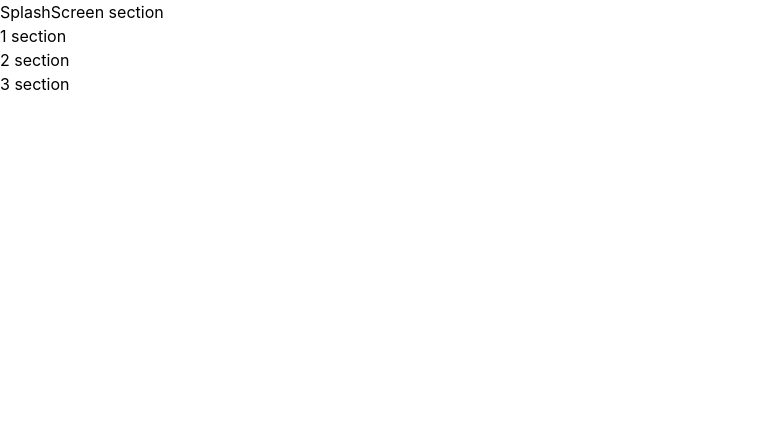
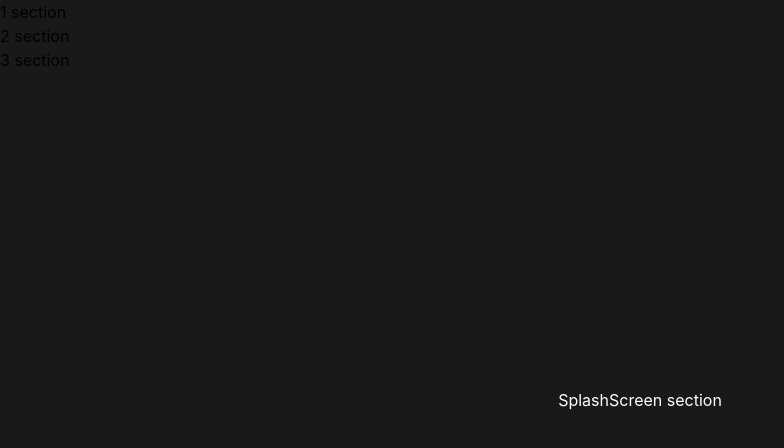
Before and after one commit to 97BORA/fragment, a React (Vite) app: page / in a window 1280 px wide. Shown: the top 448 px of the page, without its empty margins (0-784 px from the left). Built offline with nearby package versions, Linux system fonts and the light colour scheme.

Commit message:
Update 260702

```diff
--- a/src/App.tsx
+++ b/src/App.tsx
@@ -1,11 +1,15 @@
+import SplashScreen from '@/components/SplashScreen';
+import useSplashScreen from '@/hooks/useSplashScreen';
+
 import './App.css';
 
-import SplashScreen from '@/components/SplashScreen';
+function App() {
+    const { showSplashScreen, splashScreenPhase } = useSplashScreen();
 
-function App() {
     return (
         <>
-            <SplashScreen />
+            {showSplashScreen && <SplashScreen phase={splashScreenPhase} />}
+
             <div className="Test-box">
                 <div>1 section</div>
                 <div>2 section</div>
--- a/src/components/SplashScreen.tsx
+++ b/src/components/SplashScreen.tsx
@@ -1,7 +1,29 @@
+import type { SplashScreenPhase } from '@/hooks/useSplashScreen';
+
 import '@/styles/SplashScreen.css';
 
-function SplashScreen() {
-    return <div>SplashScreen section</div>;
+type SplashScreenProps = {
+    phase: SplashScreenPhase;
+};
+
+function SplashScreen({ phase }: SplashScreenProps) {
+    return (
+        <section
+            className={`splash-screen ${phase === 'fadeOut' ? 'fade-out' : ''}`}
+        >
+            {phase === 'loading' ? (
+                <div className="splash-dots">
+                    <span />
+                    <span />
+                    <span />
+                </div>
+            ) : (
+                <div className="splash-content">
+                    <h1>SplashScreen section</h1>
+                </div>
+            )}
+        </section>
+    );
 }
 
 export default SplashScreen;
--- /dev/null
+++ b/src/hooks/useSplashScreen.tsx
@@ -0,0 +1,75 @@
+import { useEffect, useState } from 'react';
+
+export type SplashScreenPhase = 'loading' | 'intro' | 'fadeOut';
+
+const FORCE_LOADING_TEST = true;
+
+const LOADING_TEST_TIME = 3000;
+const INTRO_TIME = 5000;
+const FADE_OUT_TIME = 800;
+
+function useSplashScreen() {
+    const [showSplashScreen, setShowSplashScreen] = useState(true);
+
+    const [splashScreenPhase, setSplashScreenPhase] =
+        useState<SplashScreenPhase>(() => {
+            if (FORCE_LOADING_TEST) return 'loading';
+
+            return document.readyState === 'complete' ? 'intro' : 'loading';
+        });
+
+    useEffect(() => {
+        if (splashScreenPhase !== 'loading') return;
+
+        if (FORCE_LOADING_TEST) {
+            const loadingTimerId = window.setTimeout(() => {
+                setSplashScreenPhase('intro');
+            }, LOADING_TEST_TIME);
+
+            return () => {
+                window.clearTimeout(loadingTimerId);
+            };
+        }
+
+        const handleLoad = () => {
+            setSplashScreenPhase('intro');
+        };
+
+        window.addEventListener('load', handleLoad);
+
+        return () => {
+            window.removeEventListener('load', handleLoad);
+        };
+    }, [splashScreenPhase]);
+
+    useEffect(() => {
+        if (splashScreenPhase !== 'intro') return;
+
+        const introTimerId = window.setTimeout(() => {
+            setSplashScreenPhase('fadeOut');
+        }, INTRO_TIME);
+
+        return () => {
+            window.clearTimeout(introTimerId);
+        };
+    }, [splashScreenPhase]);
+
+    useEffect(() => {
+        if (splashScreenPhase !== 'fadeOut') return;
+
+        const removeTimerId = window.setTimeout(() => {
+            setShowSplashScreen(false);
+        }, FADE_OUT_TIME);
+
+        return () => {
+            window.clearTimeout(removeTimerId);
+        };
+    }, [splashScreenPhase]);
+
+    return {
+        showSplashScreen,
+        splashScreenPhase,
+    };
+}
+
+export default useSplashScreen;
--- a/src/styles/SplashScreen.css
+++ b/src/styles/SplashScreen.css
@@ -0,0 +1,74 @@
+/* splash-screen */
+
+.splash-screen {
+    position: fixed;
+    top: 0;
+    left: 0;
+
+    width: 100vw;
+    height: 100vh;
+
+    display: flex;
+    justify-content: center;
+    align-items: center;
+
+    background-color: rgba(0, 0, 0, 0.9);
+
+    z-index: 9999;
+
+    opacity: 1;
+    pointer-events: auto;
+    transition: opacity 0.8s ease;
+}
+
+.splash-screen.fade-out {
+    opacity: 0;
+    pointer-events: none;
+}
+
+.splash-content {
+    color: white;
+    text-align: center;
+}
+
+/* splash-dots */
+
+.splash-dots {
+    display: flex;
+    gap: 12px;
+    align-items: center;
+    justify-content: center;
+}
+
+.splash-dots span {
+    width: 13px;
+    height: 13px;
+
+    background-color: white;
+    border-radius: 50%;
+    opacity: 0.35;
+
+    animation: splash-bounce 1.2s infinite ease-in-out;
+}
+
+.splash-dots span:nth-child(2) {
+    animation-delay: 0.2s;
+}
+
+.splash-dots span:nth-child(3) {
+    animation-delay: 0.4s;
+}
+
+@keyframes splash-bounce {
+    0%,
+    80%,
+    100% {
+        transform: scale(0.7);
+        opacity: 0.35;
+    }
+
+    40% {
+        transform: scale(1.2);
+        opacity: 1;
+    }
+}
```
Also changed, not shown: 2 other files (tests, documents, lock files or other folders).
